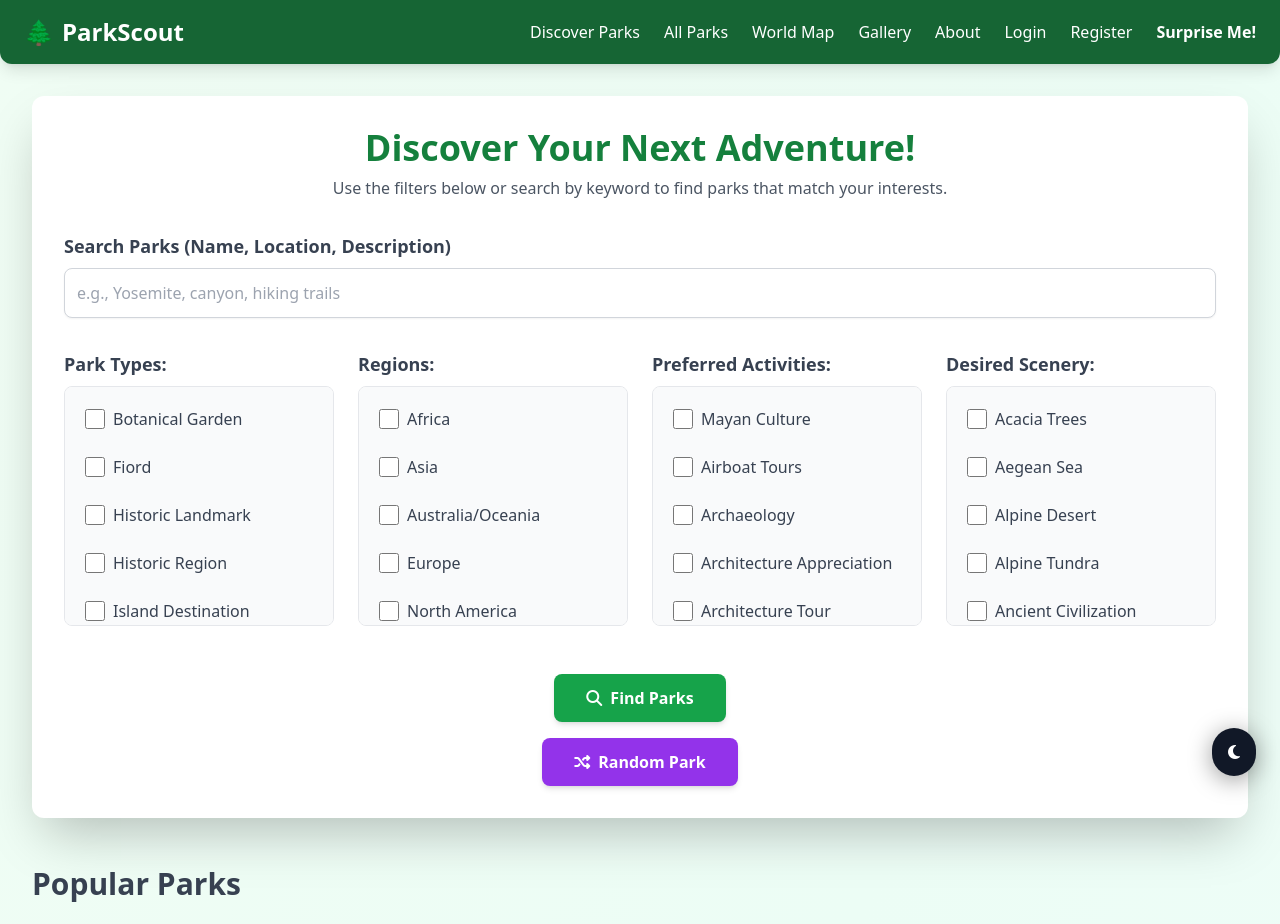
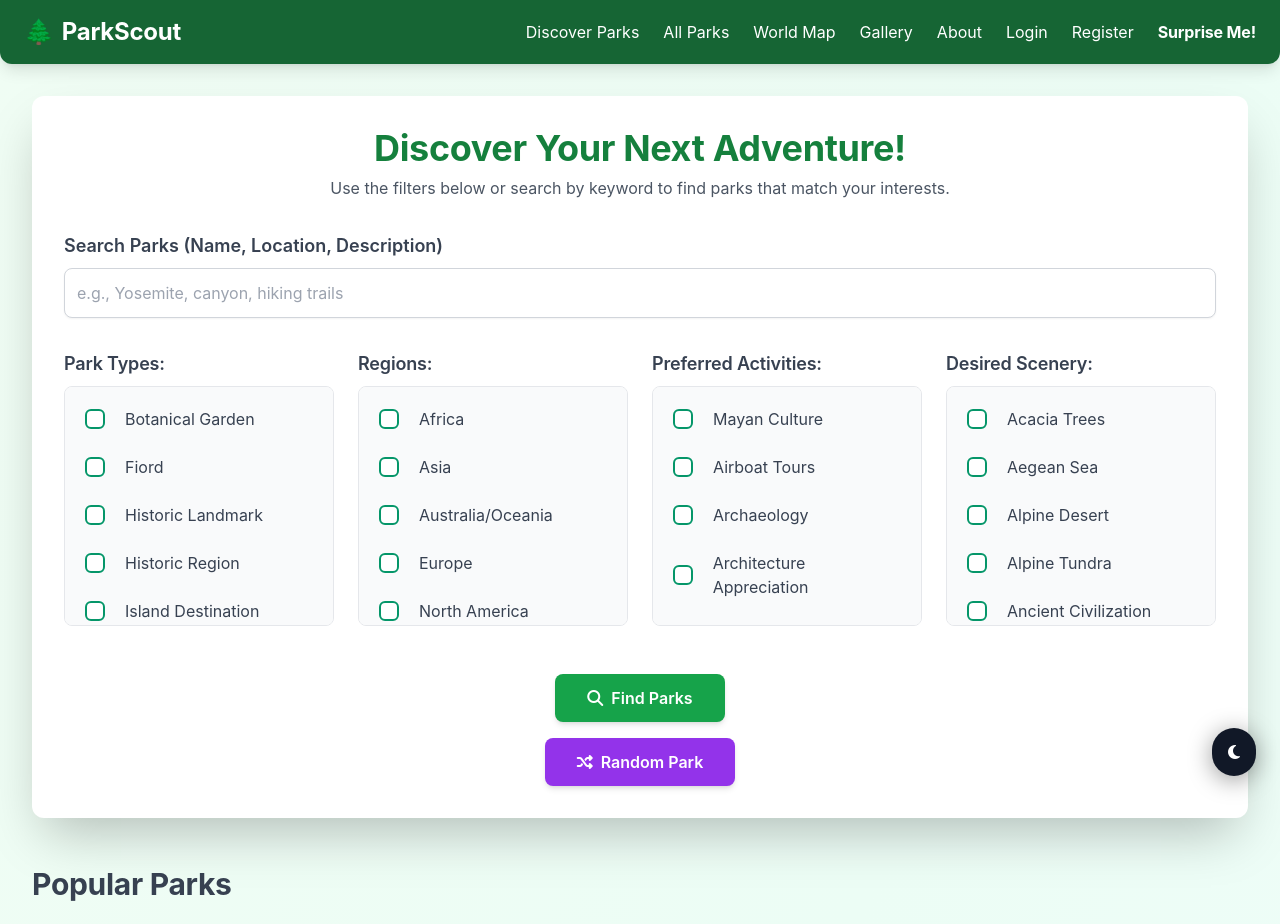
Before and after one commit to thomas1424/park-scout, a Flask app: page /main in a window 1280 px wide. Shown: the top 924 px of the page. Run offline with Flask 2, Linux system fonts and the light colour scheme; some libraries are stand-ins or nearby versions; grey boxes are pictures that could not be loaded.

Commit message:
feat: Enhance UI with modern font and custom checkbox styles for improved user experience

```diff
--- a/national_park_recommender/static/css/styles.css
+++ b/national_park_recommender/static/css/styles.css
@@ -289,3 +289,69 @@ body.dark #chatbot-widget-form input {
 #chatbot-widget-form button:hover {
     background: #10b981;
 }
+
+/* Modern font for headings and UI */
+body, input, select, textarea, button {
+    font-family: 'Inter', 'Segoe UI', Arial, sans-serif;
+}
+h1, h2, h3, h4, h5, h6, .font-bold {
+    font-family: 'Inter', 'Segoe UI', Arial, sans-serif;
+    letter-spacing: -0.01em;
+}
+
+/* Custom modern checkboxes */
+.custom-checkbox {
+    appearance: none;
+    width: 1.25em;
+    height: 1.25em;
+    border: 2px solid #059669;
+    border-radius: 0.375em;
+    background: #fff;
+    transition: border-color 0.2s, background 0.2s;
+    position: relative;
+    cursor: pointer;
+    outline: none;
+    margin-right: 0.5em;
+    vertical-align: middle;
+}
+.custom-checkbox:checked {
+    background: #059669;
+    border-color: #059669;
+}
+.custom-checkbox:checked::after {
+    content: '';
+    display: block;
+    position: absolute;
+    left: 0.35em;
+    top: 0.1em;
+    width: 0.3em;
+    height: 0.6em;
+    border: solid #fff;
+    border-width: 0 0.2em 0.2em 0;
+    transform: rotate(45deg);
+}
+.custom-checkbox:focus {
+    box-shadow: 0 0 0 2px #10b98155;
+}
+body.dark .custom-checkbox {
+    background: #23272f;
+    border-color: #10b981;
+}
+body.dark .custom-checkbox:checked {
+    background: #10b981;
+    border-color: #10b981;
+}
+body.dark .custom-checkbox:checked::after {
+    border-color: #23272f;
+}
+
+/* Checkbox label hover effect */
+.custom-checkbox-label:hover {
+    background: #e6f9f0; /* subtle green shade for hover */
+}
+body.dark .custom-checkbox-label:hover {
+    background: #065f46;
+}
+body.dark .custom-checkbox-label:hover {
+    background: #065f46;
+}
--- a/national_park_recommender/templates/index.html
+++ b/national_park_recommender/templates/index.html
@@ -9,60 +9,60 @@
 
     <form method="POST" action="{{ url_for('index') }}" class="space-y-8">
         <div>
-            <label for="search_term" class="block text-lg font-semibold text-gray-700 mb-2">Search Parks (Name, Location, Description)</label>
+            <label for="search_term" class="block text-lg font-semibold text-gray-700 mb-2" style="font-family: 'Inter', 'Segoe UI', Arial, sans-serif;">Search Parks (Name, Location, Description)</label>
             <input type="text" name="search_term" id="search_term" value="{{ search_term_value }}" placeholder="e.g., Yosemite, canyon, hiking trails"
-                   class="w-full p-3 border border-gray-300 rounded-lg shadow-sm focus:ring-2 focus:ring-green-500 focus:border-green-500 transition-colors">
+                   class="w-full p-3 border border-gray-300 rounded-lg shadow-sm focus:ring-2 focus:ring-green-500 focus:border-green-500 transition-colors bg-white dark:bg-gray-900 dark:text-white dark:border-gray-700" style="font-family: 'Inter', 'Segoe UI', Arial, sans-serif;">
         </div>
 
         <div class="grid grid-cols-1 md:grid-cols-2 lg:grid-cols-4 gap-6">
             <div>
-                <h3 class="text-lg font-semibold text-gray-700 mb-2">Park Types:</h3>
-                <div class="max-h-60 overflow-y-auto p-3 border border-gray-200 rounded-lg bg-gray-50 space-y-2">
+                <h3 class="text-lg font-semibold text-gray-700 mb-2" style="font-family: 'Inter', 'Segoe UI', Arial, sans-serif;">Park Types:</h3>
+                <div class="max-h-60 overflow-y-auto p-3 border border-gray-200 rounded-lg bg-gray-50 dark:bg-gray-800 space-y-2">
                     {% for park_type in available_park_types %}
-                    <label class="flex items-center space-x-2 p-2 hover:bg-green-100 rounded-md cursor-pointer transition-colors">
+                    <label class="flex items-center space-x-3 p-2 rounded-md cursor-pointer transition-colors custom-checkbox-label">
                         <input type="checkbox" name="park_types" value="{{ park_type }}"
                                {% if park_type in selected_park_types %}checked{% endif %}
-                               class="form-checkbox h-5 w-5 text-green-600 border-gray-300 rounded focus:ring-green-500 transition-colors">
-                        <span class="text-gray-700 capitalize">{{ park_type }}</span>
+                               class="custom-checkbox">
+                        <span class="text-gray-700 dark:text-gray-200 capitalize" style="font-family: 'Inter', 'Segoe UI', Arial, sans-serif;">{{ park_type }}</span>
                     </label>
                     {% endfor %}
                 </div>
             </div>
             <div>
-                <h3 class="text-lg font-semibold text-gray-700 mb-2">Regions:</h3>
-                <div class="max-h-60 overflow-y-auto p-3 border border-gray-200 rounded-lg bg-gray-50 space-y-2">
+                <h3 class="text-lg font-semibold text-gray-700 mb-2" style="font-family: 'Inter', 'Segoe UI', Arial, sans-serif;">Regions:</h3>
+                <div class="max-h-60 overflow-y-auto p-3 border border-gray-200 rounded-lg bg-gray-50 dark:bg-gray-800 space-y-2">
                     {% for region in available_regions %}
-                    <label class="flex items-center space-x-2 p-2 hover:bg-green-100 rounded-md cursor-pointer transition-colors">
+                    <label class="flex items-center space-x-3 p-2 rounded-md cursor-pointer transition-colors custom-checkbox-label">
                         <input type="checkbox" name="regions" value="{{ region }}"
                                {% if region in selected_regions %}checked{% endif %}
-                               class="form-checkbox h-5 w-5 text-green-600 border-gray-300 rounded focus:ring-green-500 transition-colors">
-                        <span class="text-gray-700 capitalize">{{ region.replace('_', ' ') }}</span>
+                               class="custom-checkbox">
+                        <span class="text-gray-700 dark:text-gray-200 capitalize" style="font-family: 'Inter', 'Segoe UI', Arial, sans-serif;">{{ region.replace('_', ' ') }}</span>
                     </label>
                     {% endfor %}
                 </div>
             </div>
             <div>
-                <h3 class="text-lg font-semibold text-gray-700 mb-2">Preferred Activities:</h3>
-                <div class="max-h-60 overflow-y-auto p-3 border border-gray-200 rounded-lg bg-gray-50 space-y-2">
+                <h3 class="text-lg font-semibold text-gray-700 mb-2" style="font-family: 'Inter', 'Segoe UI', Arial, sans-serif;">Preferred Activities:</h3>
+                <div class="max-h-60 overflow-y-auto p-3 border border-gray-200 rounded-lg bg-gray-50 dark:bg-gray-800 space-y-2">
                     {% for activity in available_activities %}
-                    <label class="flex items-center space-x-2 p-2 hover:bg-green-100 rounded-md cursor-pointer transition-colors">
+                    <label class="flex items-center space-x-3 p-2 rounded-md cursor-pointer transition-colors custom-checkbox-label">
                         <input type="checkbox" name="activities" value="{{ activity }}"
                                {% if activity in selected_activities %}checked{% endif %}
-                               class="form-checkbox h-5 w-5 text-green-600 border-gray-300 rounded focus:ring-green-500 transition-colors">
-                        <span class="text-gray-700 capitalize">{{ activity.replace('_', ' ') }}</span>
+                               class="custom-checkbox">
+                        <span class="text-gray-700 dark:text-gray-200 capitalize" style="font-family: 'Inter', 'Segoe UI', Arial, sans-serif;">{{ activity.replace('_', ' ') }}</span>
                     </label>
                     {% endfor %}
                 </div>
             </div>
             <div>
-                <h3 class="text-lg font-semibold text-gray-700 mb-2">Desired Scenery:</h3>
-                <div class="max-h-60 overflow-y-auto p-3 border border-gray-200 rounded-lg bg-gray-50 space-y-2">
+                <h3 class="text-lg font-semibold text-gray-700 mb-2" style="font-family: 'Inter', 'Segoe UI', Arial, sans-serif;">Desired Scenery:</h3>
+                <div class="max-h-60 overflow-y-auto p-3 border border-gray-200 rounded-lg bg-gray-50 dark:bg-gray-800 space-y-2">
                     {% for scenery_item in available_scenery %}
-                    <label class="flex items-center space-x-2 p-2 hover:bg-green-100 rounded-md cursor-pointer transition-colors">
+                    <label class="flex items-center space-x-3 p-2 rounded-md cursor-pointer transition-colors custom-checkbox-label">
                         <input type="checkbox" name="scenery" value="{{ scenery_item }}"
                                {% if scenery_item in selected_scenery %}checked{% endif %}
-                               class="form-checkbox h-5 w-5 text-green-600 border-gray-300 rounded focus:ring-green-500 transition-colors">
-                        <span class="text-gray-700 capitalize">{{ scenery_item.replace('_', ' ') }}</span>
+                               class="custom-checkbox">
+                        <span class="text-gray-700 dark:text-gray-200 capitalize" style="font-family: 'Inter', 'Segoe UI', Arial, sans-serif;">{{ scenery_item.replace('_', ' ') }}</span>
                     </label>
                     {% endfor %}
                 </div>
```
